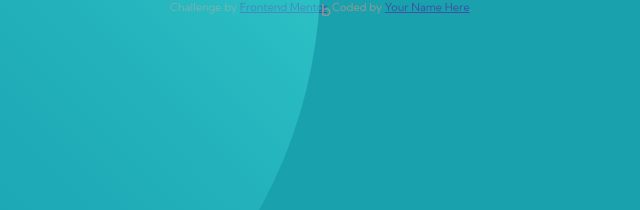
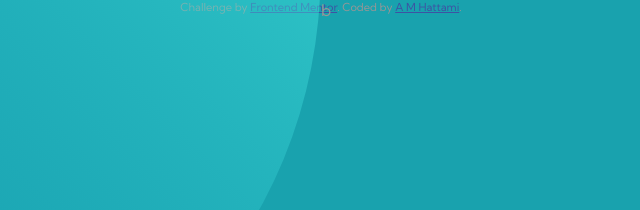
Before and after one commit to hattami98/FrontEndMentorChallenges, a plain HTML site: page exercise 2 profile-card-component-main/index.html in a window 1280 px wide. Shown: the top 210 px of the page, 319-959 px from the left. Drawn offline with Linux system fonts and the light colour scheme.

Commit message:
Add files via upload
add attribution

```diff
--- a/exercise 2 profile-card-component-main/index.html
+++ b/exercise 2 profile-card-component-main/index.html
@@ -51,10 +51,9 @@
 
  </div>
 
-
   <div class="attribution">
     Challenge by <a href="https://www.frontendmentor.io?ref=challenge" target="_blank">Frontend Mentor</a>.
-    Coded by <a href="#">Your Name Here</a>.
+    Coded by <a href="#">A M Hattami</a>.
   </div>
 </body>
 </html>
```
